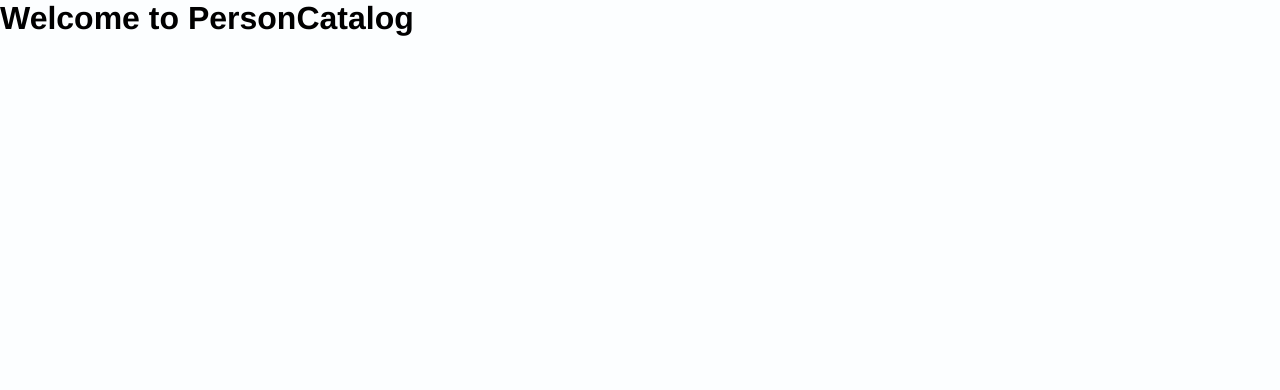
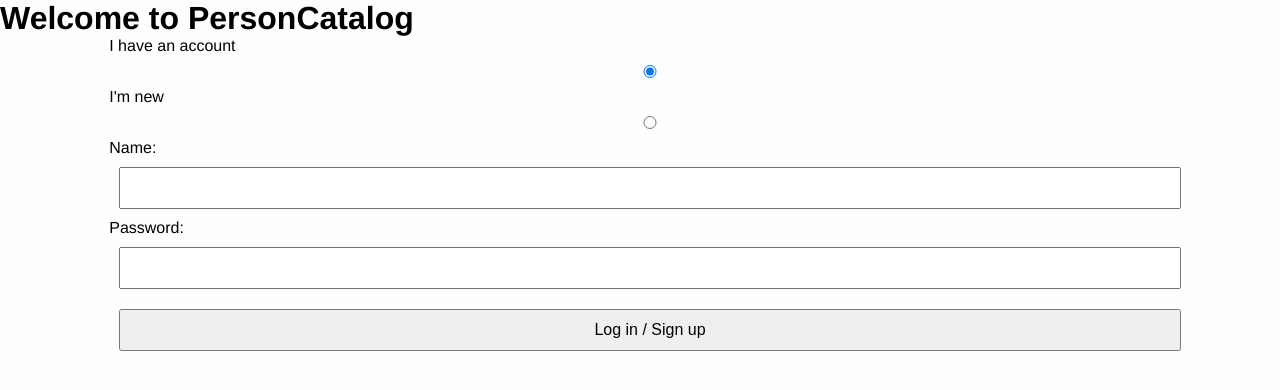
Before and after one commit to lookbehindyounow/destroy_facebook_eat_them_for_breakfast_take_their_business_eat_it_for_dinner, a Flask app: page / in a window 1280 px wide. Shown: the top 390 px of the page. Run offline with Flask 3, Linux system fonts and the light colour scheme.

Commit message:
login page now working with capability to add new users, still not got usernames showing next to posts & comments so hard to tell if it's all working correctly but it looks fine in the database

```diff
--- a/controllers/posts_controller.py
+++ b/controllers/posts_controller.py
@@ -21,7 +21,7 @@
 def post_form(user_id):
     return render_template("new.jinja",user_id=user_id,post=None)
 
-@posts_blueprint.route("/<user_id>/",methods=["POST"])
+@posts_blueprint.route("/<user_id>",methods=["POST"])
 def post_post(user_id):
     post=Post(user_id=user_id,content=request.form["content"])
     db.session.add(post)
--- a/controllers/users_controller.py
+++ b/controllers/users_controller.py
@@ -9,11 +9,16 @@
 def login_page():
     return render_template("login.jinja")
 
-@users_blueprint.route("/login")
+@users_blueprint.route("/login",methods=["POST"])
 def login():
-    users=User.query.all()
-    user=[user for user in users if user.name==request.form["name"] and user.password==request.form["password"]]
-    if len(user)==0:
-        return redirect("/")
+    if request.form["radio"]=="new":
+        user=User(name=request.form["name"],password=request.form["password"])
+        db.session.add(user)
+        db.session.commit()
     else:
-        return redirect(f"/{user[0].id}")
+        users=User.query.all()
+        user=[user for user in users if user.name==request.form["name"] and user.password==request.form["password"]]
+        if len(user)==0:
+            return redirect("/")
+        user=user[0]
+    return redirect(f"/{user.id}")
--- a/templates/base.jinja
+++ b/templates/base.jinja
@@ -12,8 +12,9 @@
     <header>
       <nav>
         <ul class="menu">
-          <li><a href="/">Home</a></li>
-          <li><a href="/new_post">New Post</a></li>
+          <li><a href="/{{user_id}}">Home</a></li>
+          <li><a href="/{{user_id}}/new_post">New Post</a></li>
+          <li><a href="/">Log Out</a></li>
         </ul>
       </nav>
     </header>
--- a/templates/login.jinja
+++ b/templates/login.jinja
@@ -12,7 +12,17 @@
             <h1>Welcome to PersonCatalog</h1>
         </header>
         <div class="container">
-            <form action="/login"></form>
+            <form action="/login" method="post">
+                <label for="old">I have an account</label>
+                <input type="radio" name="radio" id="old" value="old" checked>
+                <label for="new">I'm new</label>
+                <input type="radio" name="radio" id="new" value="new">
+                <label for="name">Name:</label>
+                <input type="text" name="name" id="name"/>
+                <label for="password">Password:</label>
+                <input type="text" name="password" id="password"/>
+                <button type="submit">Log in / Sign up</button> {# see if you can get this to change text based on selected radio button #}
+            </form>
         </div>
     </body>
 </html>
--- a/templates/new.jinja
+++ b/templates/new.jinja
@@ -10,7 +10,7 @@
             <br/>
         {% endfor %}
     {% endif %}
-    <form action="/{{user_id}}/{% if post is not none %}{{post.id}}{% endif %}" method="post">
+    <form action="/{{user_id}}{% if post is not none %}/{{post.id}}{% endif %}" method="post">
         {% if post==none %}
             <label for="content">you have to tell them they need to know</label>
         {% else %}
```
